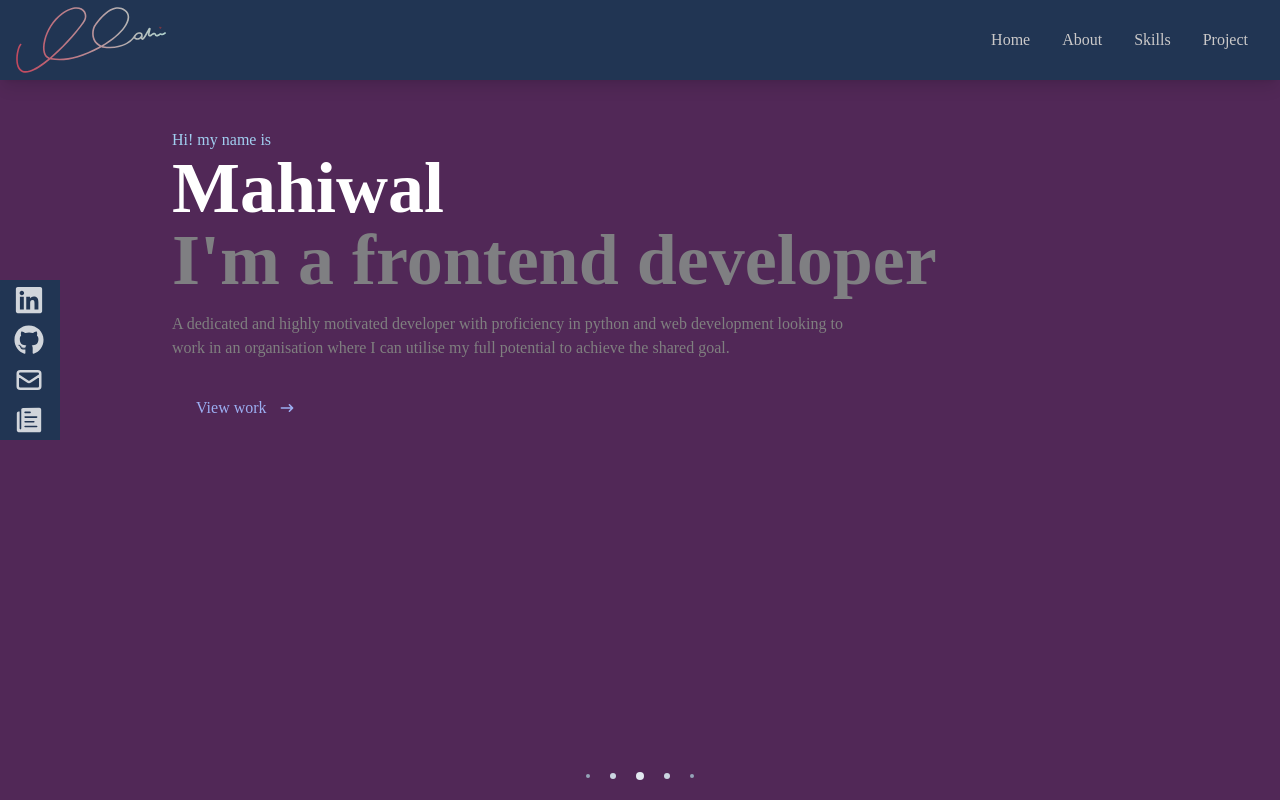
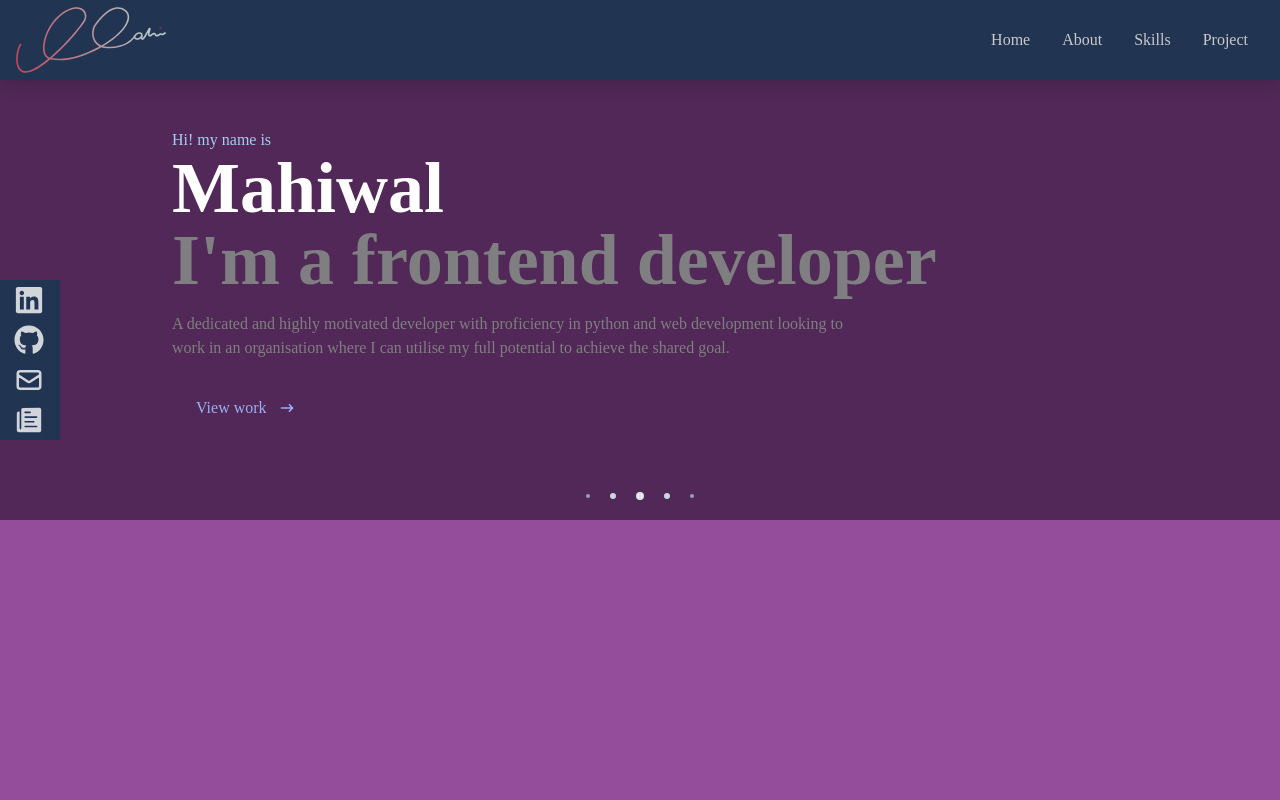
Before and after one commit to Mahiwal-code/portfolio, a React (Create React App) app: page / in a window 1280 px wide. Shown: the top 800 px of the page. Built offline with nearby package versions, Linux system fonts and the light colour scheme.

Commit message:
home space changed

```diff
--- a/src/components/Home.jsx
+++ b/src/components/Home.jsx
@@ -5,7 +5,7 @@ import ThreeDot from "./ThreeDot";
 const Home = () => {
   return (
     <div
-      className="w-full min-h-screen bg-[#512857] relative pt-32 pb-20"
+      className="w-full min-h-max bg-[#512857] relative pt-32 pb-20"
       id="home"
     >
       {/*container*/}
```
